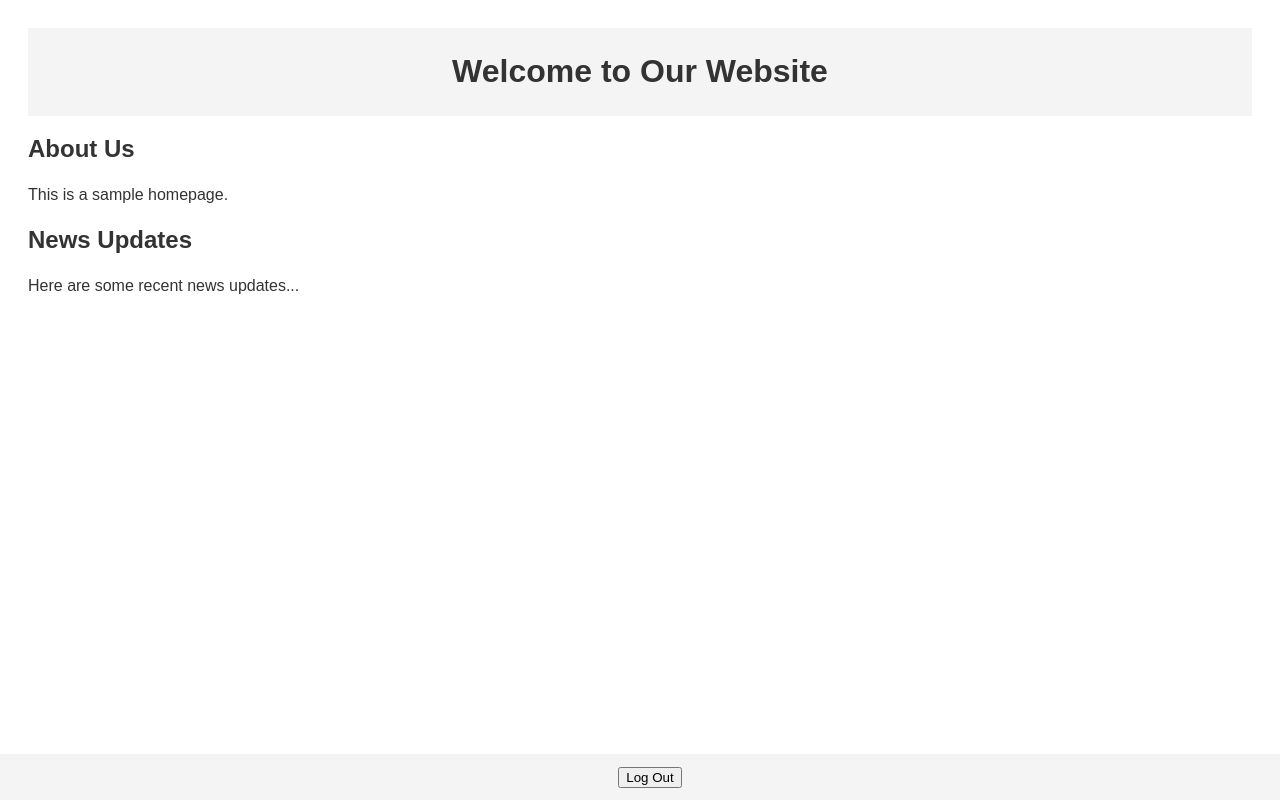
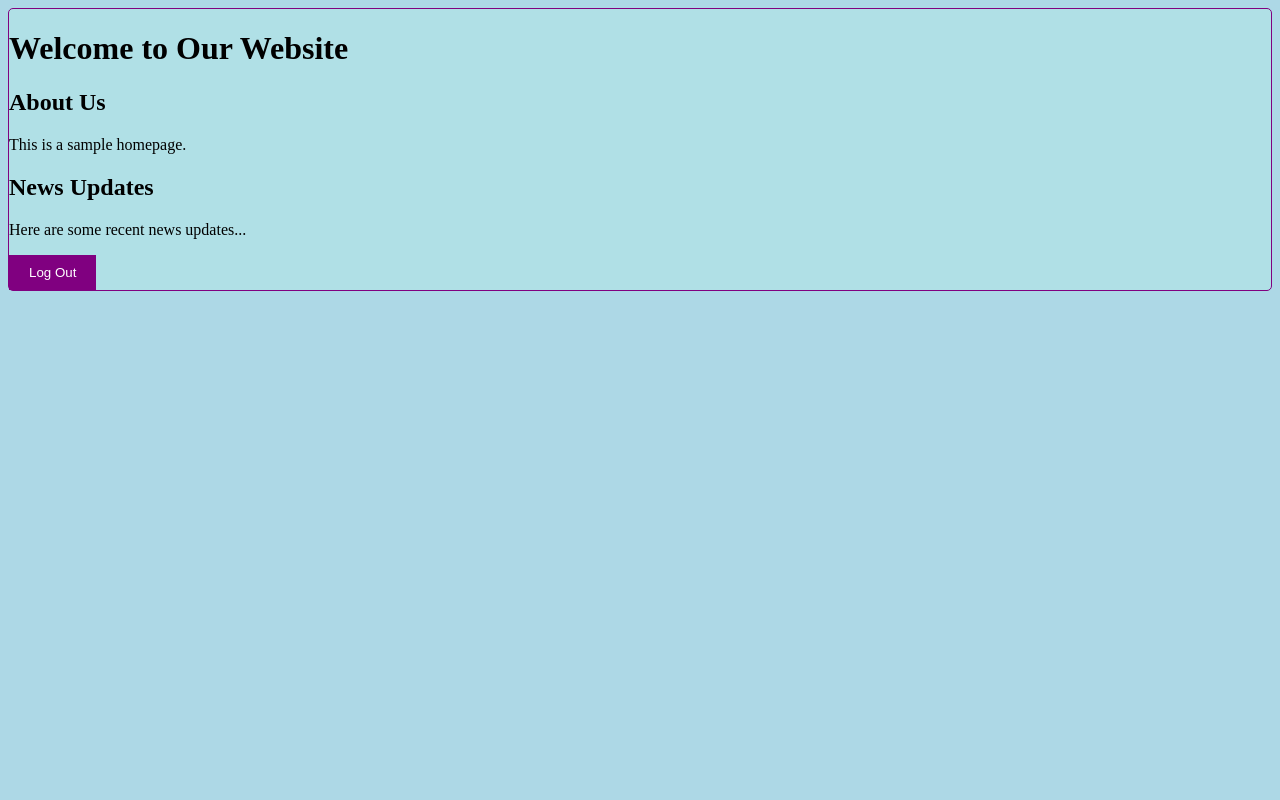
Before and after one commit to ab20153/AI-in-web-dev, a plain HTML site: page phindPhind/home.html in a window 1280 px wide. Drawn offline with Linux system fonts and the light colour scheme; sample sign-in values are in the browser's storage.

Commit message:
fiddling around

```diff
--- a/phindGPT4/css/style.css
+++ b/phindGPT4/css/style.css
@@ -1,53 +1,45 @@
 /* style.css */
 
 body {
-    font-family: Arial, sans-serif;
-    margin: 0;
-    padding: 0;
-    background-color: #f4f4f4;
+   background-color: lightblue;
 }
 
- header {
-    background-color: #333;
-    color: white;
-    padding: 10px 0;
-    text-align: center;
+ .login-container, #container {
+   background-color: rgba(0, 0, 255, 0.1); /* Lighter blue background */
+   border: 1px solid purple;
+   border-radius: 10px;
 }
 
- nav {
-    background-color: #ddd;
-    padding: 15px 0;
-    text-align: center;
+input[type=text], input[type=password] {
+   border: 1px solid purple;
+   border-radius: 5px;
 }
 
- nav a {
-    margin: 0 15px;
-    text-decoration: none;
-    color: black;
+input[type=text]:focus, input[type=password]:focus {
+   border: 2px solid blue;
+   border-radius: 5px;
 }
 
- main {
-    padding: 20px;
- }
-
- footer {
-    background-color: #333;
-    color: white;
-    text-align: center;
-    padding: 10px 0;
-    position: fixed;
-    bottom: 0;
-    width: 100%;
+.error-message {
+   color: red;
+   font-size: 0.8em;
 }
 
 button {
+   background-color: purple;
+   color: white;
+   border: none;
    padding: 10px 20px;
-    border: none;
-    background-color: #007BFF;
-    color: white;
+   text-align: center;
+   text-decoration: none;
+   display: inline-block;
+   font-size: 16px;
+   margin: 4px 2px;
    cursor: pointer;
+   border-radius: 5px;
 }
 
 button:hover {
-    background-color: #0056b3;
+   background-color: blue;
+   color: white;
 }
--- a/phindPhind/css/style.css
+++ b/phindPhind/css/style.css
@@ -1,41 +1,44 @@
-/* General styles */
+/* Define a light blue background color */
 body {
-   font-family: Arial, sans-serif;
-   line-height: 1.6em;
-   color: #333;
-   padding: 20px;
+   background-color: #ADD8E6;
 }
 
-header {
-   background: #f4f4f4;
-   padding: 10px;
-   text-align: center;
+/* Define a lighter blue background color and a thin, rounded purple outline for the login form and homepage containers */
+.container {
+   background-color: #B0E0E6;
+   border: 1px solid purple;
+   border-radius: 5px;
 }
 
-footer {
-   background: #f4f4f4;
-   padding: 10px;
-   text-align: center;
-   position: fixed;
-   left: 0;
-   bottom: 0;
-   width: 100%;
+/* Define a thin, rounded purple outline for the input fields */
+input[type=text], input[type=password] {
+   border: 1px solid purple;
+   border-radius: 5px;
 }
 
-/* Styles specific to home.html */
-.home h2 {
-   color: #333;
+/* Define a thicker, rounded blue outline for the input fields when they receive focus */
+input[type=text]:focus, input[type=password]:focus {
+   border: 2px solid blue;
+   border-radius: 5px;
 }
 
-.home p {
-   color: #666;
+/* Define a red font color and smaller font size compared to the rest of the text for the error message containers */
+.error {
+   color: red;
+   font-size: 0.9em;
 }
 
-/* Styles specific to index.html */
-.index h2 {
-   color: #f44336;
+/* Define a purple background color and white font color for the "Login" and "Log out" buttons */
+button {
+   background-color: purple;
+   color: white;
+   border: none;
+   padding: 10px 20px;
+   cursor: pointer;
 }
 
-.index p {
-   color: #ffebee;
+/* Define a blue background color and white font color for the "Login" and "Log out" buttons when user hovers over them */
+button:hover {
+   background-color: blue;
+   color: white;
 }
```
Lines whose indentation alone changed are shown as unchanged.
